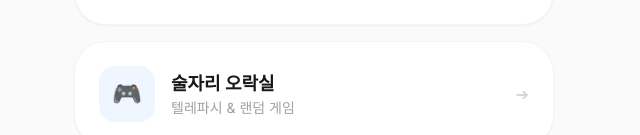
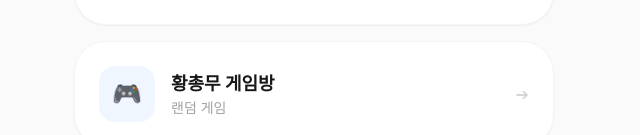
Before and after one commit to hwangmari/hwang-chong-mu, a Next.js app: page / in a window 1280 px wide. Shown: the part 665-800 px from the top of the page, without its empty margins (326-966 px from the left). Built offline with nearby package versions, Linux system fonts and the light colour scheme.

Commit message:
황총무 게임방 신규 서비스 추가

```diff
--- a/app/page.tsx
+++ b/app/page.tsx
@@ -55,13 +55,13 @@ export default function Home() {
           </StCard>
         </Link>
 
-        {/* ✨ . 술자리 오락실*/}
+        {/* ✨ 4.황총무 게임방*/}
         <Link href="/game" passHref>
           <StCard>
             <StIconBox>🎮</StIconBox>
             <StCardContent>
-              <StCardTitle>술자리 오락실</StCardTitle>
-              <StCardDesc>텔레파시 & 랜덤 게임</StCardDesc>
+              <StCardTitle>황총무 게임방</StCardTitle>
+              <StCardDesc>랜덤 게임</StCardDesc>
             </StCardContent>
             <StArrowIcon>➔</StArrowIcon>
           </StCard>
```
